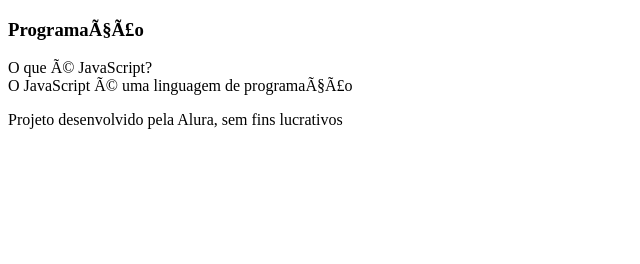
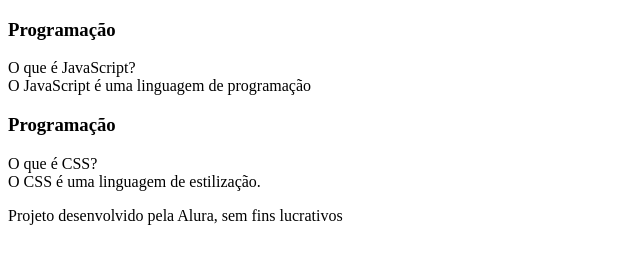
Before and after one commit to laura12ca/flashcards, a plain HTML site: page index.html in a window 1280 px wide. Shown: the whole page, without its empty margins (0-640 px from the left). Drawn offline with Linux system fonts and the light colour scheme.

Commit message:
Update index.html

```diff
--- a/index.html
+++ b/index.html
@@ -1,22 +1,30 @@
 <!DOCTYPE html>
-<html lang=”pt-br”>
+<html lang="pt-br">
 <head>
-<meta charset=”UTF-8”>
-<meta name=”viewport” content=”width=device-width, initial-
-scale=1.0”>
+<meta charset="UTF-8">
+<meta name="viewport" content="width=device-width, initial-
+scale=1.0">
 <title>Flashcard</title>
 </head>
 <body>
   <main>
-    <section id=”container”>
-      <article class=”cartao”>
-<div class=”cartao__conteudo”> </div>
+    <section id="container">
+      <article class="cartao">
+<div class="cartao__conteudo"> </div>
         <h3>Programação</h3>
-<div class=”cartao__conteudo__pergunta”>
+<div class="cartao__conteudo__pergunta">
 O que é JavaScript?
   </div>
-<div class=”cartao__conteudo__resposta”>
+<div class="cartao__conteudo__resposta">
 O JavaScript é uma linguagem de programação
+  <article class="cartao">
+<div class="cartao__conteudo">
+<h3>Programação</h3>
+<div class="cartao__conteudo__pergunta">
+O que é CSS?
+</div>
+<div class="cartao__conteudo__resposta">
+O CSS é uma linguagem de estilização.
 </div>
 </div>
 </article>
```
